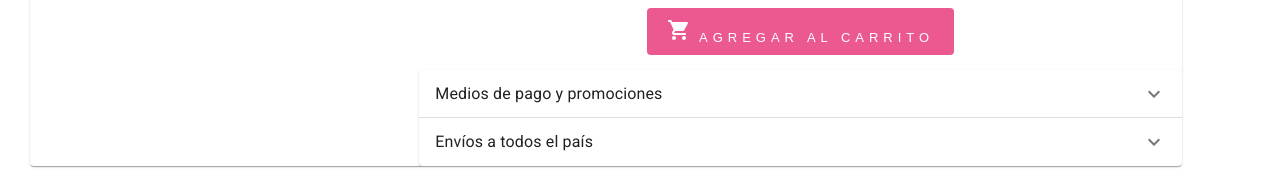
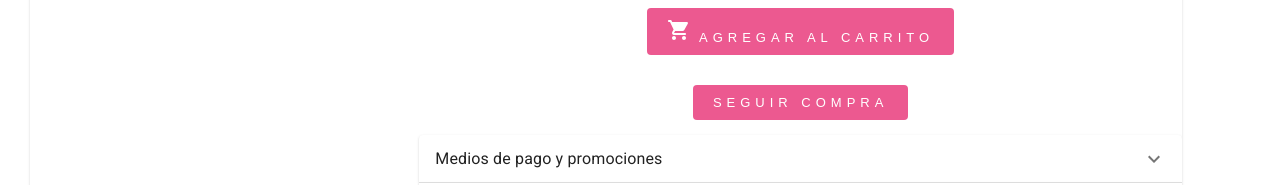
Before and after one commit to MeliBuzzinello/proyecto_buzzinello, a React (Create React App) app: page /item/1 in a window 1280 px wide. Shown: the part 321-506 px from the top of the page. Built offline with nearby package versions, Linux system fonts and the light colour scheme; no server answers; the database is empty.

Commit message:
solucion waring ItemDetail

```diff
--- a/src/components/ItemDetail.jsx
+++ b/src/components/ItemDetail.jsx
@@ -76,7 +76,8 @@ export default function ItemDetail({ resulted }) {
                 </CardContent>
 
                 {showCont ? <ItemCount stock={stock} onAdd={onAdd}/> : <Link to='/cart' element={<ItemCart/>} className='contCount'><button className='btnCkeckout'><AddShoppingCartIcon/> Ir al carrito</button></Link> }
-                {showCont || <Link to='/' element={<ItemListContainer/>}className='contCount'><button className='btnCkeckout'>Seguir compra</button></Link> }
+
+               <Link to='/' element={<ItemListContainer/>} className='contCount'><button className='btnCkeckout'>Seguir compra</button></Link>
 
                 <div>
                     <Accordion>
```
